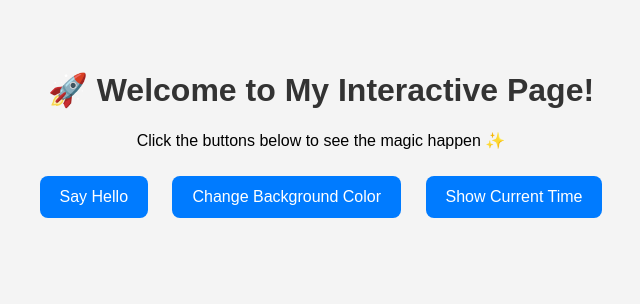
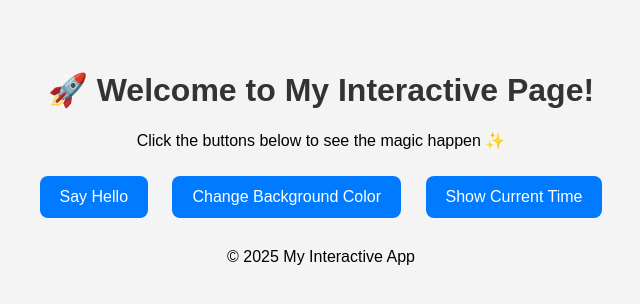
Before and after one commit to Priyadarshini777/Trial_project1, a plain HTML site: page index.html in a window 1280 px wide. Shown: the whole page, without its empty margins (319-959 px from the left). Drawn offline with Linux system fonts and the light colour scheme.

Commit message:
feat(footer): add footer section to index.html

```diff
--- a/index.html
+++ b/index.html
@@ -60,5 +60,9 @@
             document.getElementById("message").innerText = "🕒 Current Time: " + now.toLocaleTimeString();
         }
     </script>
+    <footer>
+    <p>© 2025 My Interactive App</p>
+</footer>
+
 </body>
 </html>
```
